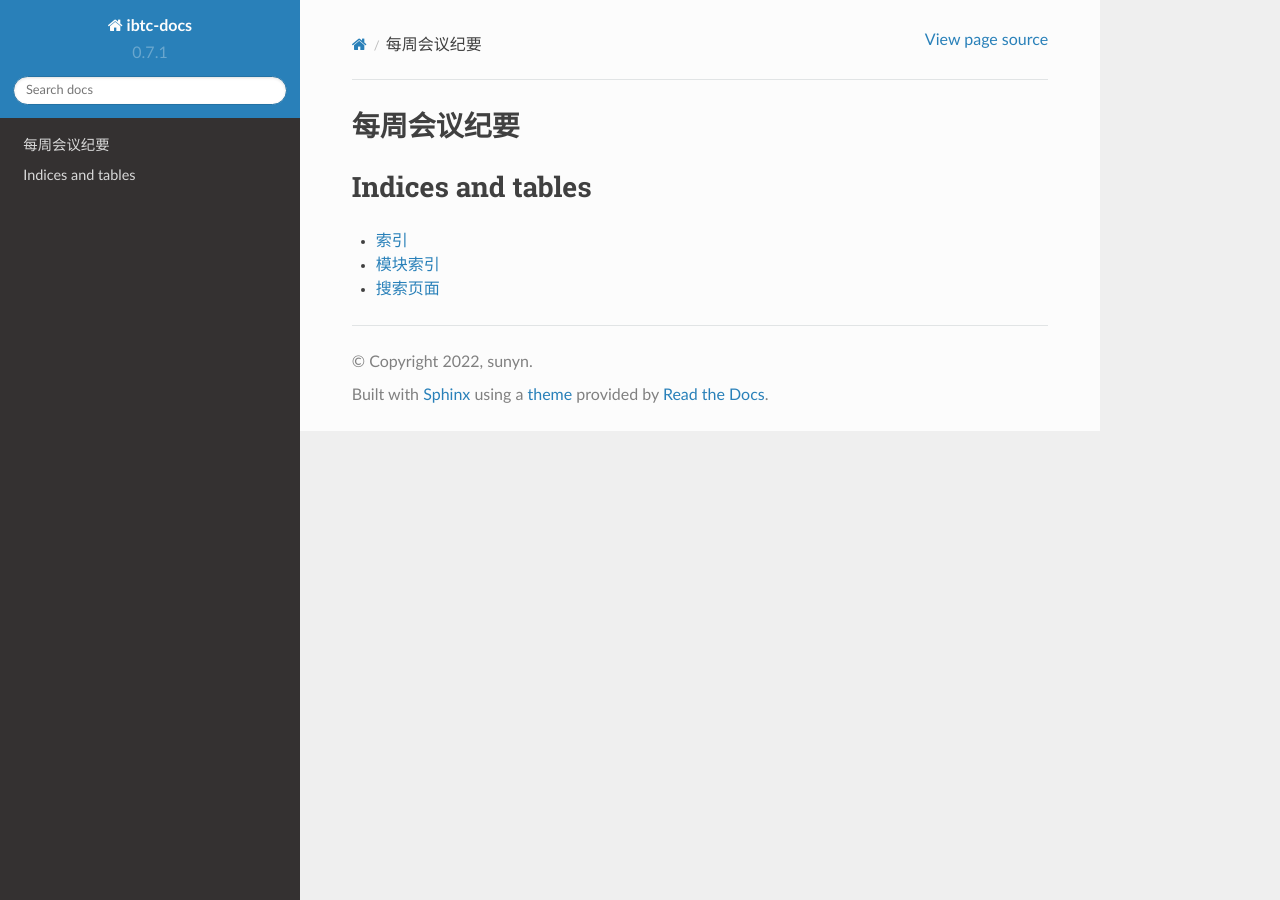
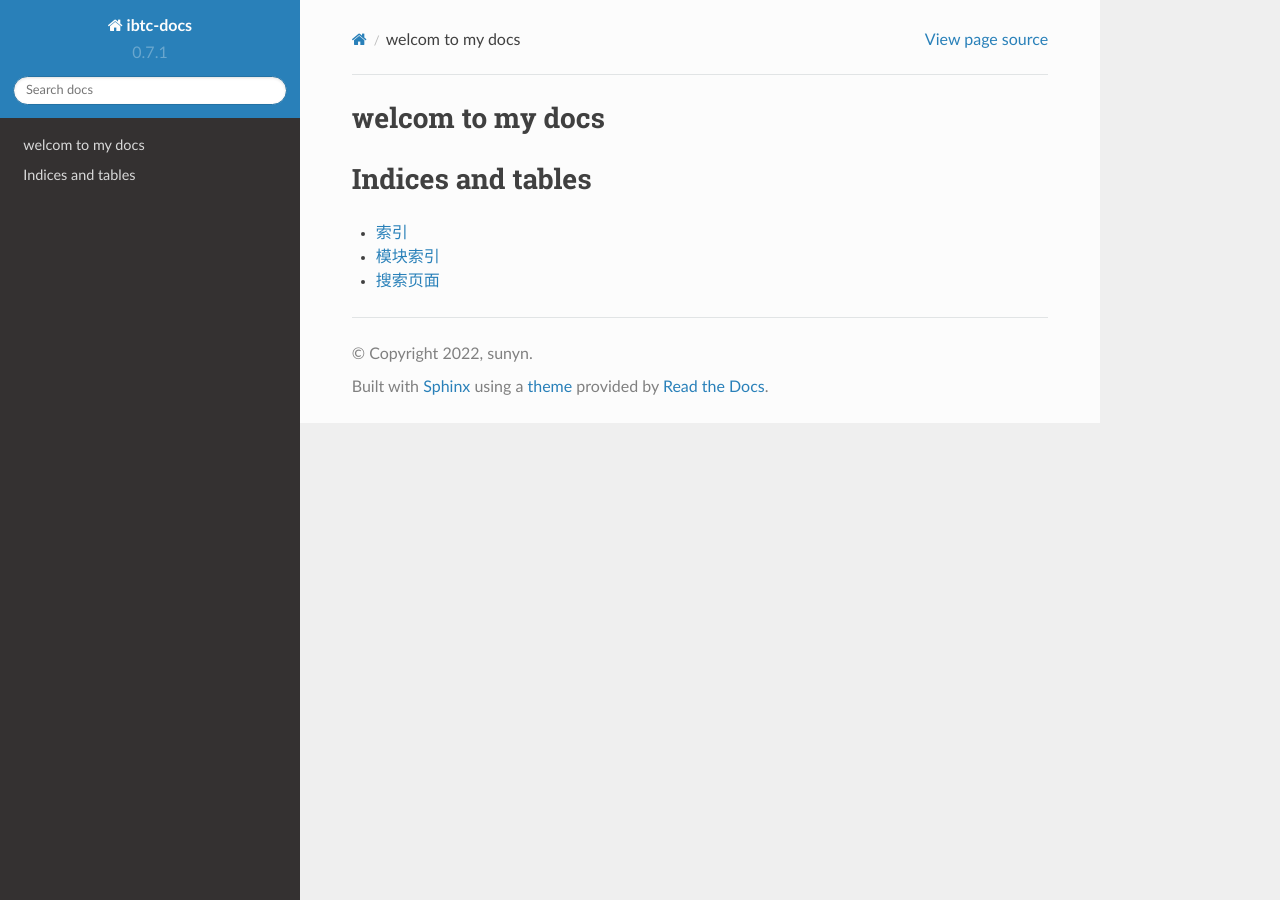
Before and after one commit to aac666/sunyn-docs, a Sphinx documentation site: the page built from source/index.rst, in a window 1280 px wide. Built offline with Sphinx 7.4.7 and the Read the Docs theme 2.0.0, drawn with Linux system fonts in a browser that asks for light colours; pages that are not in the unit, such as notebooks, are missing from menus.

Commit message:
Update index.rst

```diff
--- a/source/index.rst
+++ b/source/index.rst
@@ -3,7 +3,7 @@
    You can adapt this file completely to your liking, but it should at least
    contain the root `toctree` directive.
 
-每周会议纪要
+welcom to my docs
 ========================================
 
 .. toctree::
```
